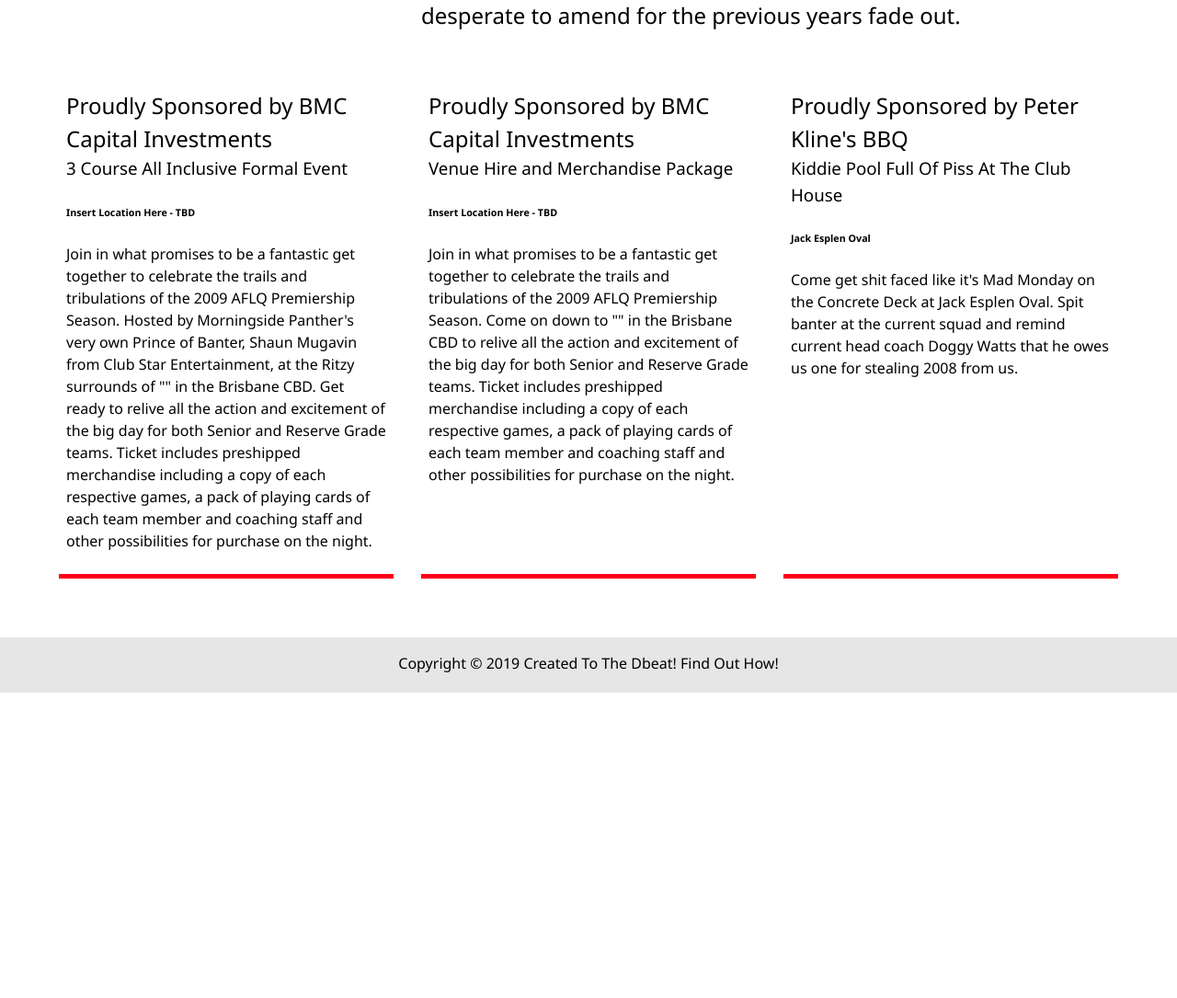
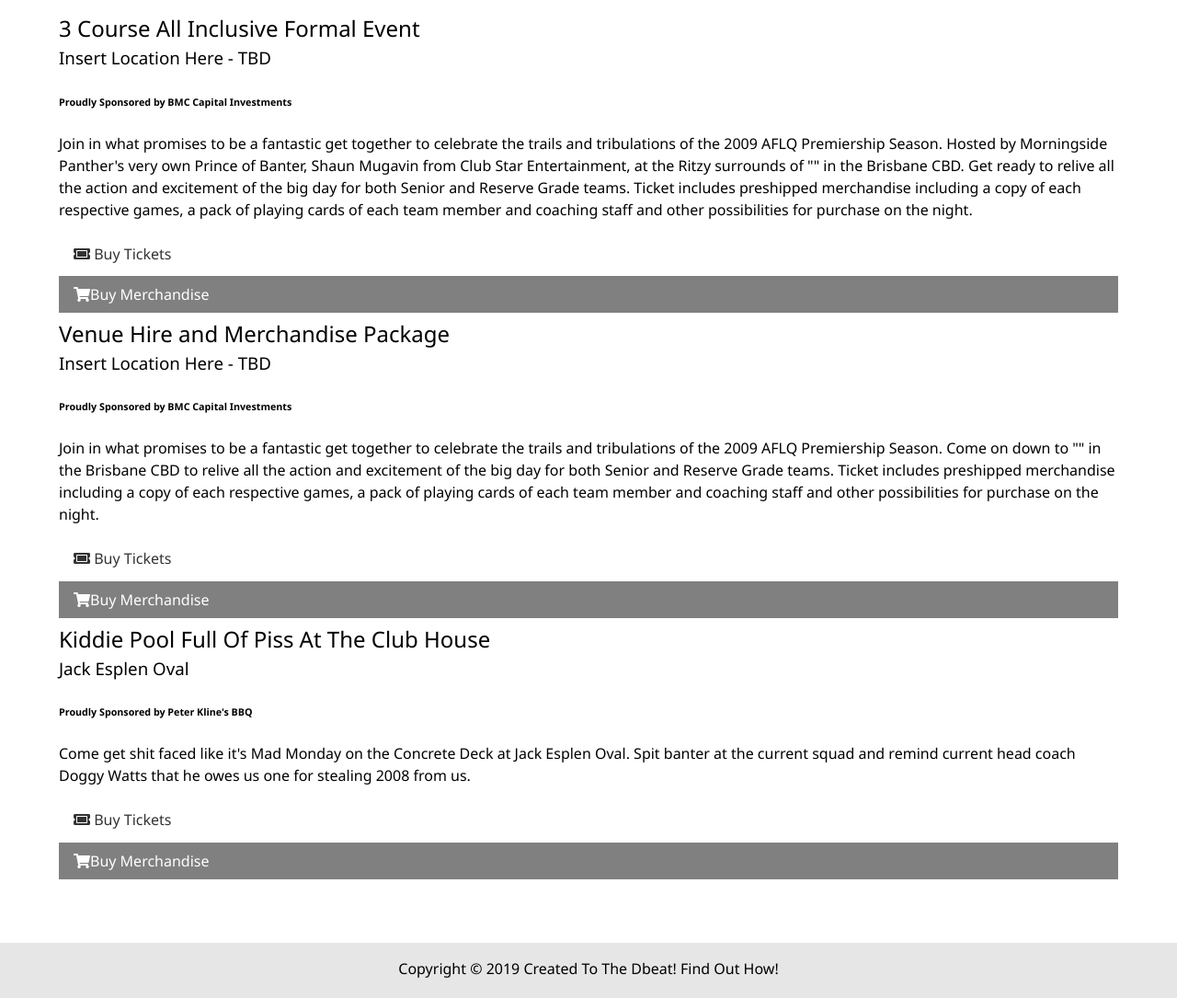
Before and after one commit to beatsbybre/morningsidepanthers2009, a website: page dist/eventdetails.html in a window 1280 px wide. Shown: the part 817-1902 px from the top of the page at 92% size. Before the commit the page ends 1570 px from the top, so only its background shows below. Drawn offline with Linux system fonts and the light colour scheme.

Commit message:
event details update ticket links

```diff
--- a/dist/eventdetails.html
+++ b/dist/eventdetails.html
@@ -11,7 +11,7 @@
       crossorigin="anonymous"
     />
     <link rel="stylesheet" href="css/main.css" />
-    <title>About Me</title>
+    <title>Event Details</title>
   </head>
   <body>
     <header>
@@ -50,17 +50,21 @@
       </nav>
     </header>
 
-    <main id="about">
+    <main id="eventdetails">
       <h1 class="lg-heading">
-        Morningside Panthers
+        Morningside Panthers AFC
         <span class="text-secondary">2009 Premiership Reunion</span>
       </h1>
       <h2 class="sm-heading">
         "Insert Date Here"
       </h2>
 
-      <div class="about-info">
-        <img src="img/portrait.jpg" alt="Brett Connell" class="bio-image" />
+      <div class="eventdetails-info">
+        <img
+          src="img/portrait.jpg"
+          alt="morningsidePanthersLogo"
+          class="bio-image"
+        />
 
         <div class="bio">
           <h3 class="text-secondary">2009 Premiership</h3>
@@ -75,9 +79,9 @@
         </div>
 
         <div class="job job-1">
-          <h2>Proudly Sponsored by BMC Capital Investments</h2>
-          <h3>3 Course All Inclusive Formal Event</h3>
-          <h6>Insert Location Here - TBD</h6>
+          <h2>3 Course All Inclusive Formal Event</h2>
+          <h3>Insert Location Here - TBD</h3>
+          <h6>Proudly Sponsored by BMC Capital Investments</h6>
           <p>
             Join in what promises to be a fantastic get together to celebrate
             the trails and tribulations of the 2009 AFLQ Premiership Season.
@@ -89,12 +93,18 @@
             respective games, a pack of playing cards of each team member and
             coaching staff and other possibilities for purchase on the night.
           </p>
+          <a href="sponsorship.html" class="btn-light">
+            <i class="fas fa-ticket-alt"></i> Buy Tickets
+          </a>
+          <a href="sponsorship.html" class="btn-dark">
+            <i class="fas fa-shopping-cart"></i>Buy Merchandise</a
+          >
         </div>
 
         <div class="job job-2">
-          <h2>Proudly Sponsored by BMC Capital Investments</h2>
-          <h3>Venue Hire and Merchandise Package</h3>
-          <h6>Insert Location Here - TBD</h6>
+          <h2>Venue Hire and Merchandise Package</h2>
+          <h3>Insert Location Here - TBD</h3>
+          <h6>Proudly Sponsored by BMC Capital Investments</h6>
           <p>
             Join in what promises to be a fantastic get together to celebrate
             the trails and tribulations of the 2009 AFLQ Premiership Season.
@@ -104,18 +114,30 @@
             respective games, a pack of playing cards of each team member and
             coaching staff and other possibilities for purchase on the night.
           </p>
+          <a href="sponsorship.html" class="btn-light">
+            <i class="fas fa-ticket-alt"></i> Buy Tickets
+          </a>
+          <a href="sponsorship.html" class="btn-dark">
+            <i class="fas fa-shopping-cart"></i>Buy Merchandise</a
+          >
         </div>
 
         <div class="job job-3">
-          <h2>Proudly Sponsored by Peter Kline's BBQ</h2>
-          <h3>Kiddie Pool Full Of Piss At The Club House</h3>
-          <h6>Jack Esplen Oval</h6>
+          <h2>Kiddie Pool Full Of Piss At The Club House</h2>
+          <h3>Jack Esplen Oval</h3>
+          <h6>Proudly Sponsored by Peter Kline's BBQ</h6>
           <p>
             Come get shit faced like it's Mad Monday on the Concrete Deck at
             Jack Esplen Oval. Spit banter at the current squad and remind
             current head coach Doggy Watts that he owes us one for stealing 2008
             from us.
           </p>
+          <a href="sponsorship.html" class="btn-light">
+            <i class="fas fa-ticket-alt"></i> Buy Tickets
+          </a>
+          <a href="sponsorship.html" class="btn-dark">
+            <i class="fas fa-shopping-cart"></i>Buy Merchandise</a
+          >
         </div>
       </div>
     </main>
```
